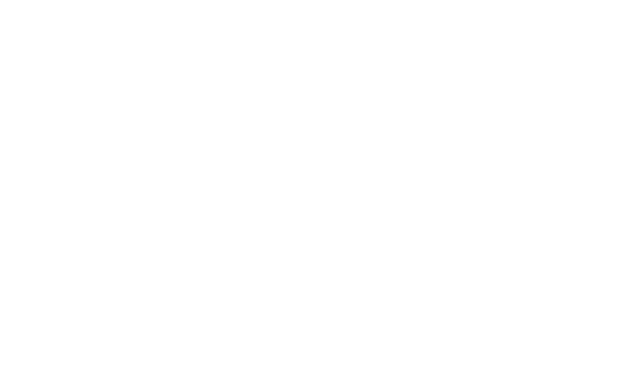
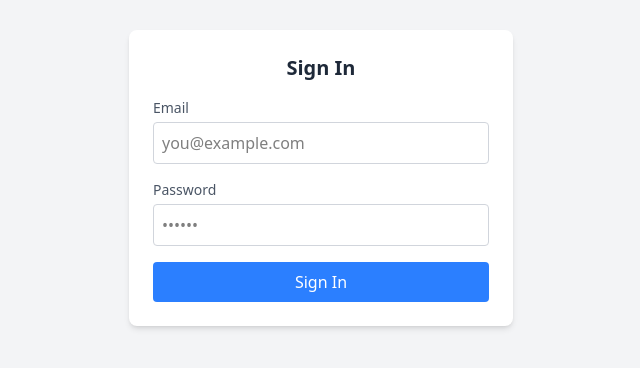
Before and after one commit to UmeshKumar0143/apicraftx, a React (Vite) app in the folder front-end/: page /signin in a window 1280 px wide. Before the commit this address had no page. Shown: the part 222-590 px from the top of the page, without its empty margins (319-959 px from the left). Built offline with nearby package versions, Linux system fonts and the light colour scheme.

Commit message:
signin page

```diff
--- a/front-end/package.json
+++ b/front-end/package.json
@@ -12,6 +12,7 @@
   "dependencies": {
     "@tailwindcss/vite": "^4.1.4",
     "install": "^0.13.0",
+    "lucide-react": "^0.503.0",
     "react": "^19.0.0",
     "react-dom": "^19.0.0",
     "react-router-dom": "^7.5.1",
--- a/front-end/src/App.tsx
+++ b/front-end/src/App.tsx
@@ -2,10 +2,14 @@
 import "./App.css"
 import MainPage from "./components/MainPage";
 import { Route, Routes } from "react-router-dom";
+import SignUp from "./components/SignUp";
+import SignIn from "./components/Signin";
 export default function App(){
   return <Routes>
   <Route path="/" element={<DashBoard />} />
   <Route path="/main" element={<MainPage />} />
+  <Route path="/signin" element={<SignIn />} />
+  <Route path="/signup" element={<SignUp />} />
 </Routes>
 
 }
--- /dev/null
+++ b/front-end/src/components/Signin.tsx
@@ -0,0 +1,77 @@
+import { useState } from 'react';
+
+export default function SignIn() {
+  const [formData, setFormData] = useState({
+    email: '',
+    password: '',
+  });
+  const [errors, setErrors] = useState({});
+
+  const validateForm = () => {
+    const newErrors = {};
+    if (!formData.email) newErrors.email = 'Email is required';
+    else if (!/\S+@\S+\.\S+/.test(formData.email)) newErrors.email = 'Invalid email';
+    if (!formData.password) newErrors.password = 'Password is required';
+    else if (formData.password.length < 6) newErrors.password = 'Password must be 6+ characters';
+
+    setErrors(newErrors);
+    return Object.keys(newErrors).length === 0;
+  };
+
+  const handleChange = (e) => {
+    const { name, value } = e.target;
+    setFormData((prev) => ({ ...prev, [name]: value }));
+    setErrors((prev) => ({ ...prev, [name]: '' }));
+  };
+
+  const handleSubmit = (e) => {
+    e.preventDefault();
+    if (validateForm()) {
+      console.log('SignIn submitted:', formData);
+    }
+  };
+
+  return (
+    <div className="min-h-screen bg-gray-100 flex items-center justify-center p-4">
+      <div className="w-full max-w-sm bg-white rounded-lg shadow-md p-6">
+        <h2 className="text-xl font-bold text-center text-gray-800 mb-4">Sign In</h2>
+        <form onSubmit={handleSubmit}>
+          <div className="mb-4">
+            <label className="block text-sm text-gray-600 mb-1">Email</label>
+            <input
+              name="email"
+              type="email"
+              placeholder="you@example.com"
+              value={formData.email}
+              onChange={handleChange}
+              className={`w-full p-2 border ${
+                errors.email ? 'border-red-500' : 'border-gray-300'
+              } rounded focus:outline-none focus:ring-2 focus:ring-blue-500`}
+            />
+            {errors.email && <p className="text-sm text-red-500 mt-1">{errors.email}</p>}
+          </div>
+          <div className="mb-4">
+            <label className="block text-sm text-gray-600 mb-1">Password</label>
+            <input
+              name="password"
+              type="password"
+              placeholder="••••••"
+              value={formData.password}
+              onChange={handleChange}
+              className={`w-full p-2 border ${
+                errors.password ? 'border-red-500' : 'border-gray-300'
+              } rounded focus:outline-none focus:ring-2 focus:ring-blue-500`}
+            />
+            {errors.password && <p className="text-sm text-red-500 mt-1">{errors.password}</p>}
+          </div>
+          <button
+            type="submit"
+            className="w-full p-2 bg-blue-500 hover:bg-blue-600 text-white rounded focus:outline-none"
+          >
+            Sign In
+          </button>
+        </form>
+      </div>
+    </div>
+  );
+}
```
Also changed, not shown: front-end/src/components/SignUp.tsx (added), 1 other file (tests, documents, lock files or other folders).
